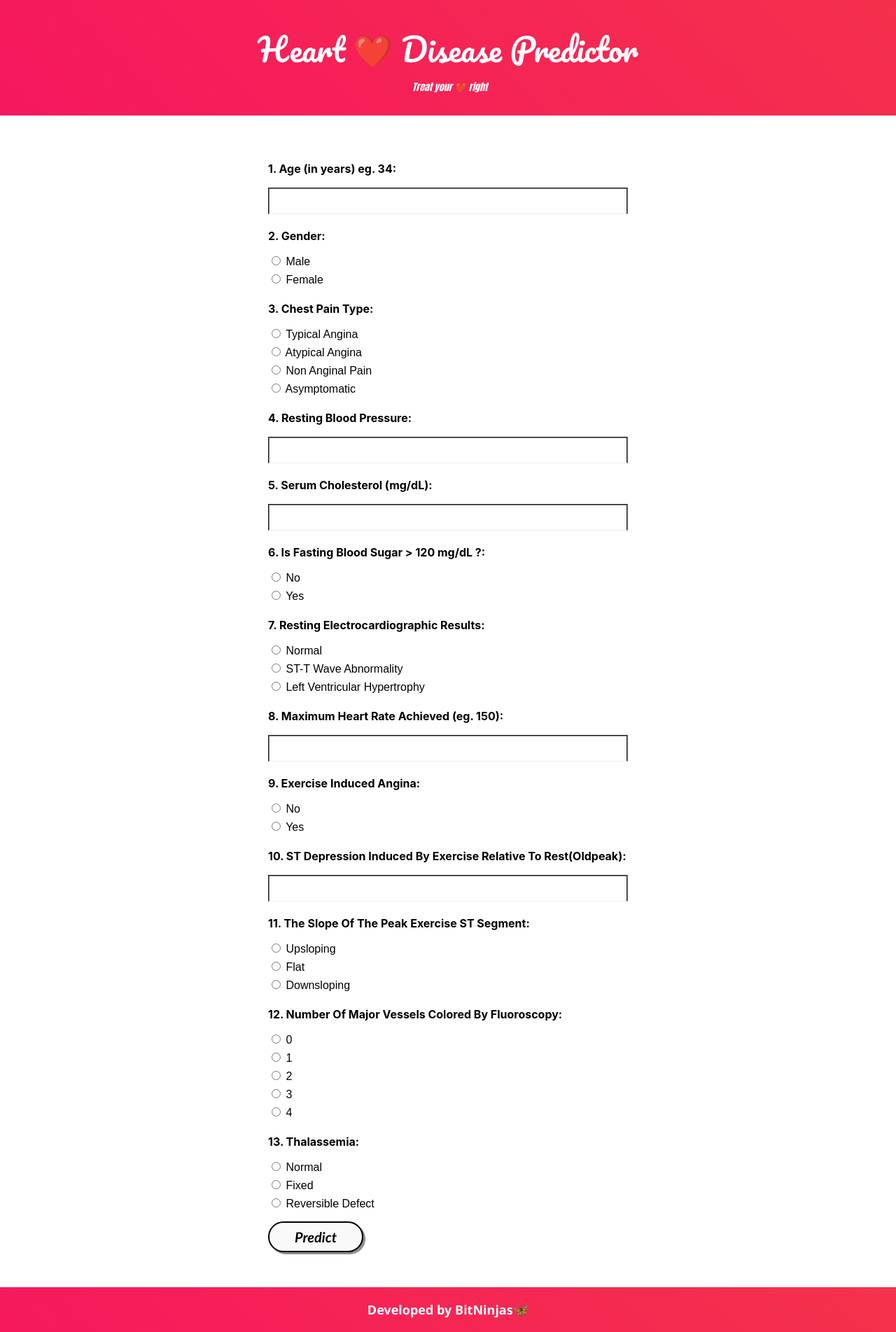
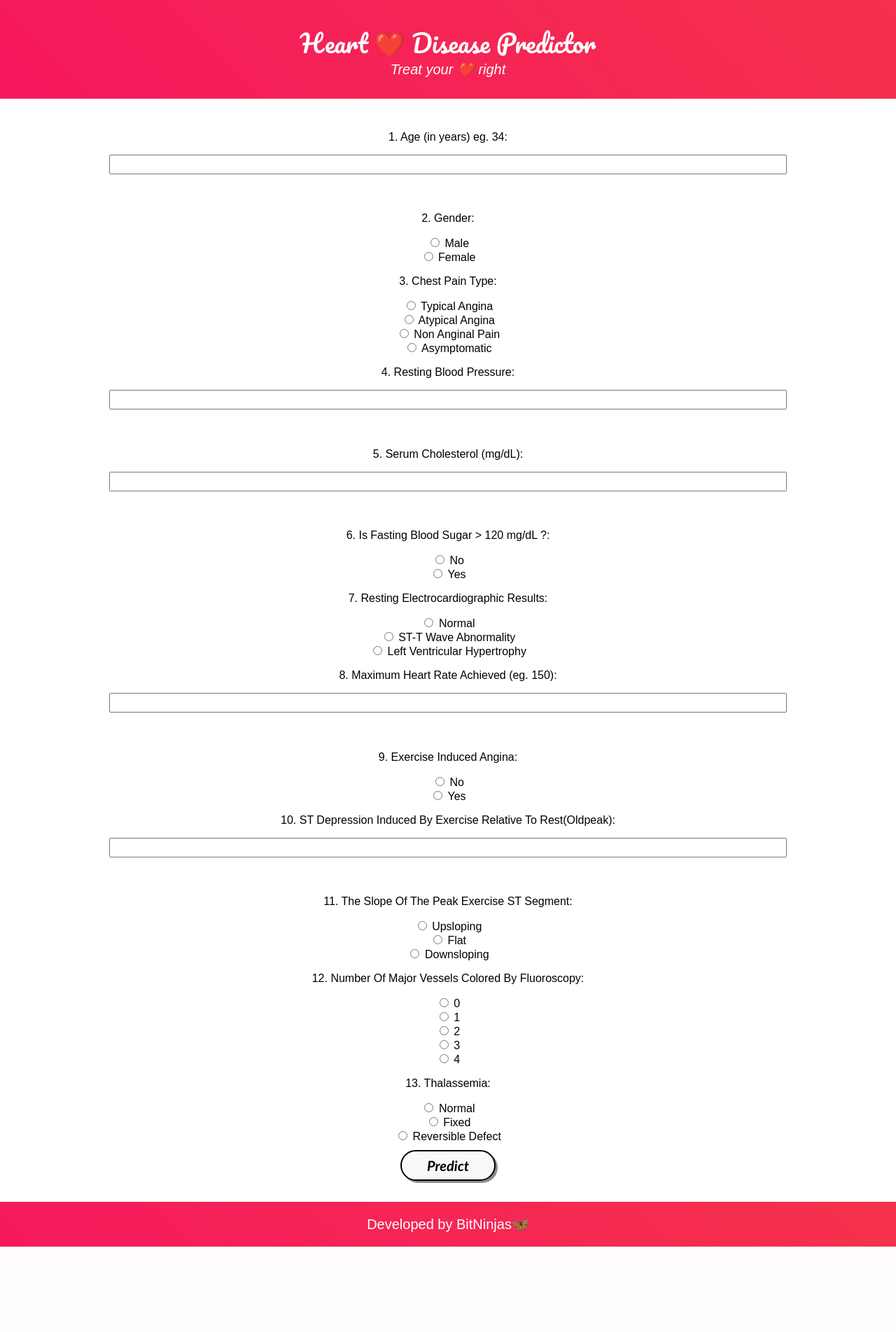
Before and after one commit to rudrajit1729/Heart-Disease-Predictor, a Flask app: page / in a window 1280 px wide. Shown: the whole page at 70% size. After the commit the page ends 1781 px from the top, so only its background shows below. Run offline with Flask 2, Linux system fonts and the light colour scheme; parts of the project's set-up code (start-up, migrations or seed data) failed here and were passed over; some libraries are stand-ins or nearby versions.

Commit message:
Update styles.css

```diff
--- a/static/styles.css
+++ b/static/styles.css
@@ -41,39 +41,35 @@
 .heading_font{
     color: #ffffff;
 	font-family: 'Pacifico', cursive;
-	font-size: 45px;
+	font-size: 35px;
 	font-weight: normal;
 }
 
 .description p{
-	font-family: Impact, Haettenschweiler, 'Arial Narrow Bold', sans-serif;
 	color: #ffffff;
     font-style: italic;
-    font-size: 14px;
-    margin: 5px -5px 0 0;
+    font-size: 20px;
+    margin: -5px 0 0;
 }
 
 /* Text Area */
 .ml-container{
-	margin: 50px;
-	align-self: center;
+    margin: 30px 0;
 	flex: 1 0 auto;
-	text-align: left;
+
 }
 
 .form-input {
-	text-align: left;
-
-	width: 500px;
-	height: 25px;
-	margin-top: 1px;
-	margin-bottom: 5px;
-	padding: 5px;
-	border-bottom: 1px;
-	border-style: groove;
+	text-align: center;
+	width: 75%;
+	height: 30%;
+	margin-bottom: 3%;
+	font-size: 14pt;
 
 }
-
+.p{
+	font-size: 16pt;
+}
 /* Predict Button */
 .my-cta-button{
 	background: #f9f9f9;
@@ -118,10 +114,9 @@
 }
 
 .footer-description{
-	font-family: 'Segoe UI', Tahoma, Geneva, Verdana, sans-serif;
 	color: #ffffff;
 	margin: 0;
-	font-size: 18px;
+	font-size: 20px;
 }
 
 /* Result */
@@ -146,22 +141,3 @@
 	width: 35%;
     	margin: 10px 0;
 }
-
-.form-input1{
-	text-align: left;
-	margin-bottom: 10px;
-
-}
-p{
-	font-weight: bold;
-	font-family:-apple-system, BlinkMacSystemFont, 'Segoe UI', Roboto, Oxygen, Ubuntu, Cantarell, 'Open Sans', 'Helvetica Neue', sans-serif;
-
-}
-.gyan{
-    font-family: 'Segoe UI', Tahoma, Geneva, Verdana, sans-serif;
-    font-size: 18px;
-    margin-left: 36%;
-    align-self: center;
-    text-align: left;
-    margin-bottom: 20px;
-}
```
